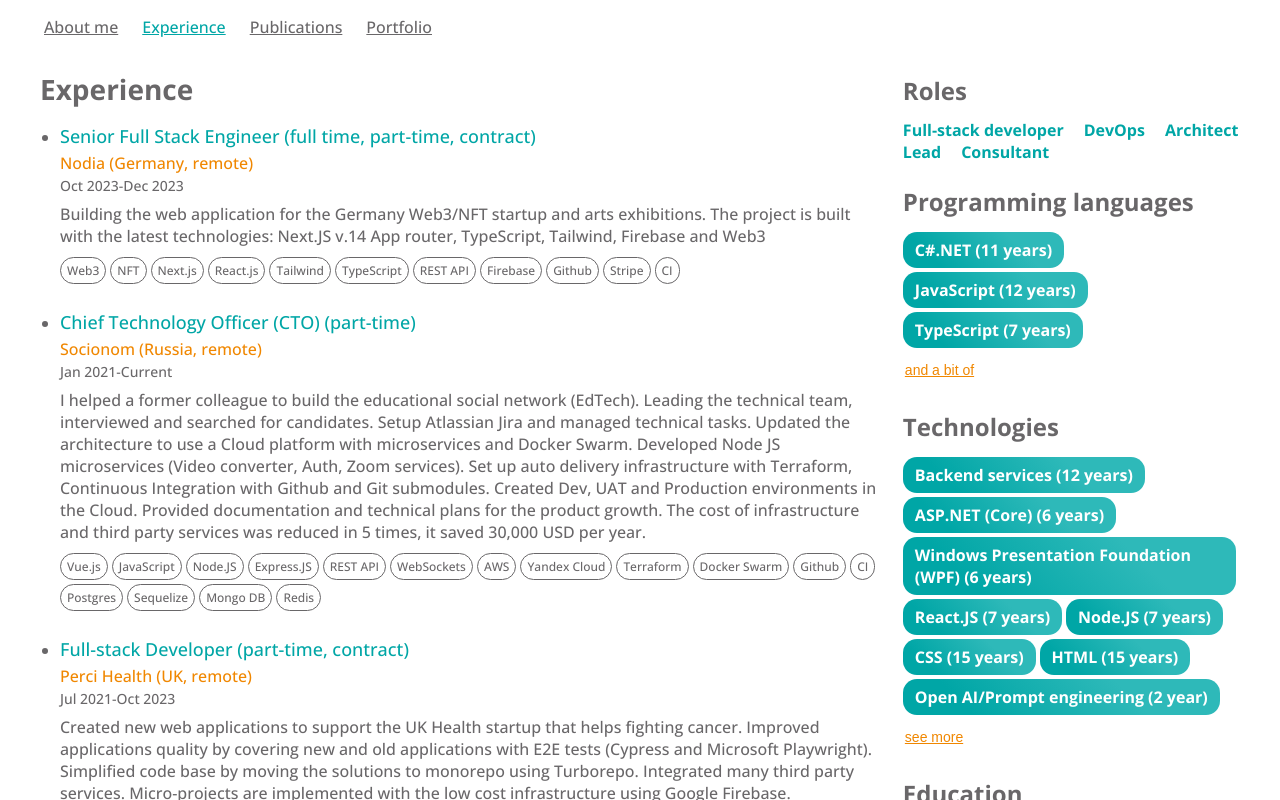
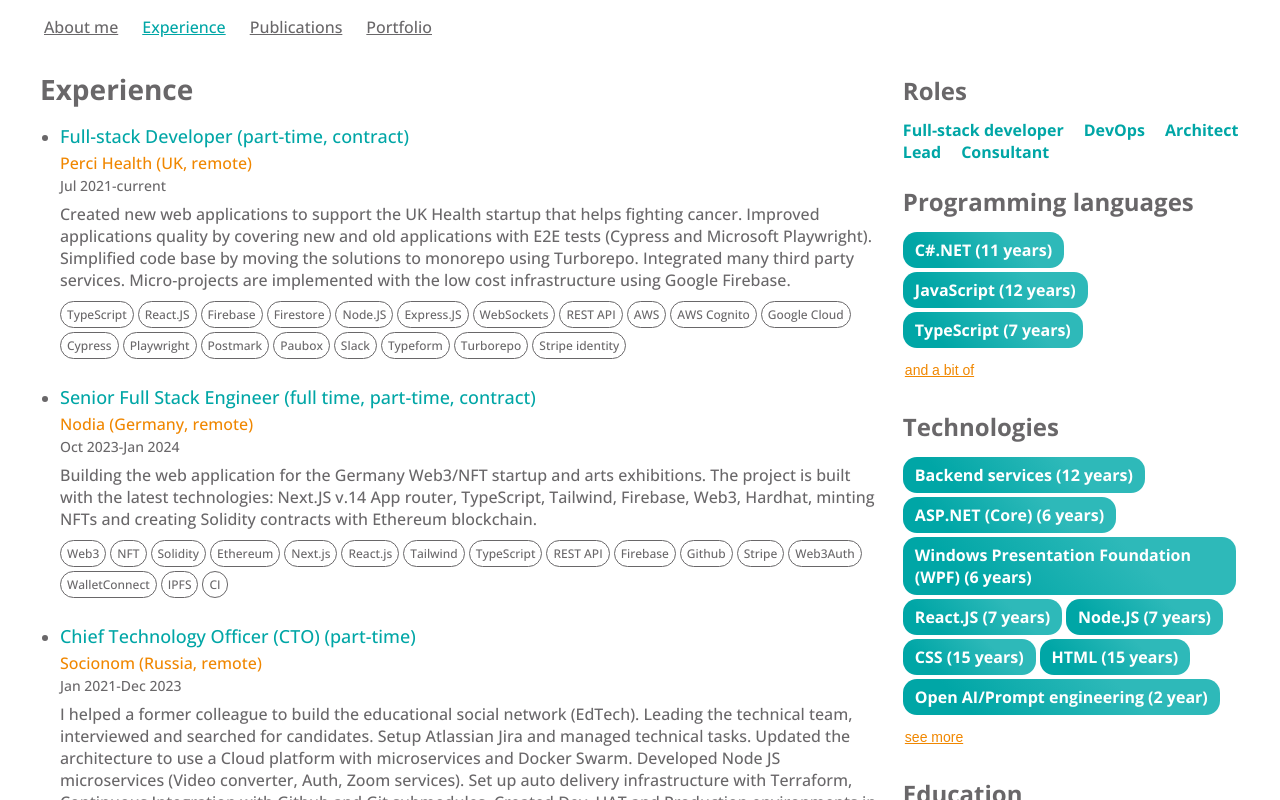
Before and after one commit to ArturAmpilogov/me, a Next.js app: page /experience in a window 1280 px wide. Shown: the top 800 px of the page. Built offline with nearby package versions, Linux system fonts and the light colour scheme.

Commit message:
2024-01 Updated experience

```diff
--- a/data/experience.ts
+++ b/data/experience.ts
@@ -2,54 +2,9 @@
 
 export const experience: IExperience[] = [
   {
-    position: "Senior Full Stack Engineer (full time, part-time, contract)",
-    organization: "Nodia (Germany, remote)",
-    duration: { start: "Oct 2023", end: "Dec 2023" },
-    description:
-      "Building the web application for the Germany Web3/NFT startup and arts exhibitions. The project is built with the latest technologies: Next.JS v.14 App router, TypeScript, Tailwind, Firebase and Web3",
-    tags: [
-      "Web3",
-      "NFT",
-      "Next.js",
-      "React.js",
-      "Tailwind",
-      "TypeScript",
-      "REST API",
-      "Firebase",
-      "Github",
-      "Stripe",
-      "CI",
-    ],
-  },
-  {
-    position: "Chief Technology Officer (CTO) (part-time)",
-    organization: "Socionom (Russia, remote)",
-    duration: { start: "Jan 2021", end: "Current" },
-    description:
-      "I helped a former colleague to build the educational social network (EdTech). Leading the technical team, interviewed and searched for candidates. Setup Atlassian Jira and managed technical tasks. Updated the architecture to use a Cloud platform with microservices and Docker Swarm. Developed Node JS microservices (Video converter, Auth, Zoom services). Set up auto delivery infrastructure with Terraform, Continuous Integration with Github and Git submodules. Created Dev, UAT and Production environments in the Cloud. Provided documentation and technical plans for the product growth. The cost of infrastructure and third party services was reduced in 5 times, it saved 30,000 USD per year.",
-    tags: [
-      "Vue.js",
-      "JavaScript",
-      "Node.JS",
-      "Express.JS",
-      "REST API",
-      "WebSockets",
-      "AWS",
-      "Yandex Cloud",
-      "Terraform",
-      "Docker Swarm",
-      "Github",
-      "CI",
-      "Postgres",
-      "Sequelize",
-      "Mongo DB",
-      "Redis",
-    ],
-  },
-  {
     position: "Full-stack Developer (part-time, contract)",
     organization: "Perci Health (UK, remote)",
-    duration: { start: "Jul 2021", end: "Oct 2023" },
+    duration: { start: "Jul 2021", end: "current" },
     description:
       "Created new web applications to support the UK Health startup  that helps fighting cancer. Improved applications quality by covering new and old applications with E2E tests (Cypress and Microsoft Playwright). Simplified code base by moving the solutions to monorepo using Turborepo. Integrated many third party services. Micro-projects are implemented with the low cost infrastructure using Google Firebase.",
     tags: [
@@ -72,6 +27,56 @@
       "Typeform",
       "Turborepo",
       "Stripe identity",
+    ],
+  },
+  {
+    position: "Senior Full Stack Engineer (full time, part-time, contract)",
+    organization: "Nodia (Germany, remote)",
+    duration: { start: "Oct 2023", end: "Jan 2024" },
+    description:
+      "Building the web application for the Germany Web3/NFT startup and arts exhibitions. The project is built with the latest technologies: Next.JS v.14 App router, TypeScript, Tailwind, Firebase, Web3, Hardhat, minting NFTs and creating Solidity contracts with Ethereum blockchain.",
+    tags: [
+      "Web3",
+      "NFT",
+      "Solidity",
+      "Ethereum",
+      "Next.js",
+      "React.js",
+      "Tailwind",
+      "TypeScript",
+      "REST API",
+      "Firebase",
+      "Github",
+      "Stripe",
+      "Web3Auth",
+      "WalletConnect",
+      "IPFS",
+      "CI",
+    ],
+  },
+  {
+    position: "Chief Technology Officer (CTO) (part-time)",
+    organization: "Socionom (Russia, remote)",
+    duration: { start: "Jan 2021", end: "Dec 2023" },
+    description:
+      "I helped a former colleague to build the educational social network (EdTech). Leading the technical team, interviewed and searched for candidates. Setup Atlassian Jira and managed technical tasks. Updated the architecture to use a Cloud platform with microservices and Docker Swarm. Developed Node JS microservices (Video converter, Auth, Zoom services). Set up auto delivery infrastructure with Terraform, Continuous Integration with Github and Git submodules. Created Dev, UAT and Production environments in the Cloud. Provided documentation and technical plans for the product growth. The cost of infrastructure and third party services was reduced in 5 times, it saved 30,000 USD per year.",
+    tags: [
+      "Vue.js",
+      "JavaScript",
+      "Node.JS",
+      "Express.JS",
+      "REST API",
+      "WebSockets",
+      "AWS",
+      "Yandex Cloud",
+      "Terraform",
+      "Docker Swarm",
+      "Github",
+      "CI",
+      "Postgres",
+      "Sequelize",
+      "Mongo DB",
+      "Redis",
     ],
   },
   {
```
Also changed, not shown: 1 other file (tests, documents, lock files or other folders).
